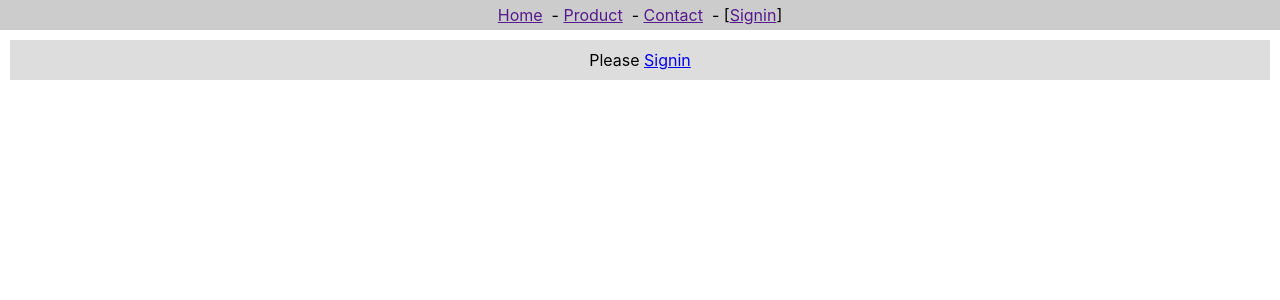
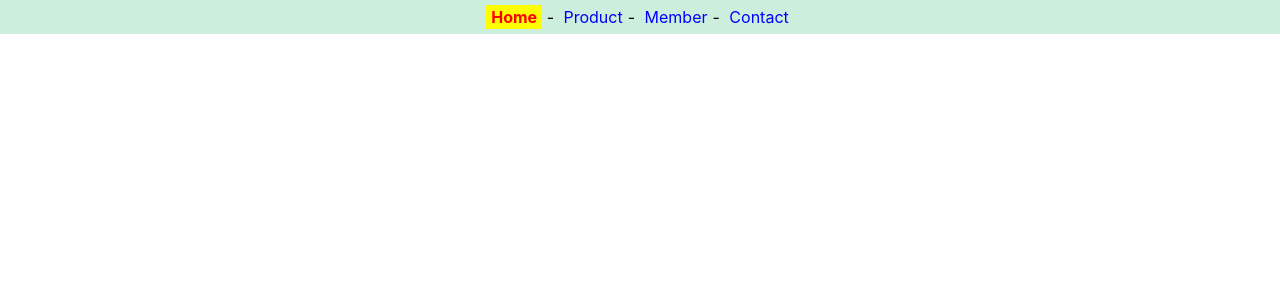
Before and after one commit to student-Blue/app1, a React (Create React App) app: page / in a window 1280 px wide. Shown: the top 300 px of the page. Built offline with nearby package versions, Linux system fonts and the light colour scheme.

Commit message:
Create navlink

```diff
--- a/package.json
+++ b/package.json
@@ -9,6 +9,7 @@
     "@testing-library/user-event": "^13.5.0",
     "react": "^19.2.3",
     "react-dom": "^19.2.3",
+    "react-router-dom": "^7.13.0",
     "react-scripts": "5.0.1",
     "web-vitals": "^2.1.4"
   },
--- a/src/App.js
+++ b/src/App.js
@@ -1,13 +1,6 @@
-import React from 'react';
-import { userContext } from './context'
-import Context2 from './context-contents2';
-import Header2 from './context-header2';
-export default function App() {
-  let [user, setUser] = React.useState()
-  return (
-    <userContext.Provider value={[user, setUser]}>
-      <Header2 />
-      <Context2 />
-    </userContext.Provider>
-  )
+import React from 'react'
+import Rounter2 from './router2'
+
+export default function App(){
+  return <Rounter2/>
 }
--- /dev/null
+++ b/src/navlink.css
@@ -0,0 +1,16 @@
+.nav{
+    background-color: #ced;
+    padding: 7px;
+    text-align: center;
+}
+.menu{
+    color: blue;
+    text-decoration: none;
+    padding: 2px 5px;
+}
+.active_menu{
+    color: red;
+    background-color: yellow;
+    text-decoration: none;
+    padding: 2px 5px;
+}
--- /dev/null
+++ b/src/router2.js
@@ -0,0 +1,26 @@
+import React from 'react'
+import { BrowserRouter, NavLink } from 'react-router-dom'
+import './navlink.css'
+
+export default function Rounter2() {
+    return (
+        <BrowserRouter>
+            <nav className='nav'>
+                <NavLink to='/' className={({ isActive }) => isActive ? "active_menu" : "menu"} style={({ isActive }) => {
+                    return {
+                        fontWeight: isActive ? "bold" : ""
+                    };
+                }}>Home</NavLink> -&nbsp;
+                <NavLink to='/product' className={({ isActive }) => isActive ? "active_menu" : "menu"}>
+                    Product
+                </NavLink>-&nbsp;
+                <NavLink to='/member' className={({ isActive }) => isActive ? "active_menu" : "menu"}>
+                    Member
+                </NavLink>-&nbsp;
+                <NavLink to='/contact' className={({ isActive }) => isActive ? "active_menu" : "menu"}>
+                    Contact
+                </NavLink>
+            </nav>
+        </BrowserRouter>
+    )
+}
```
Also changed, not shown: 1 other file (tests, documents, lock files or other folders).
